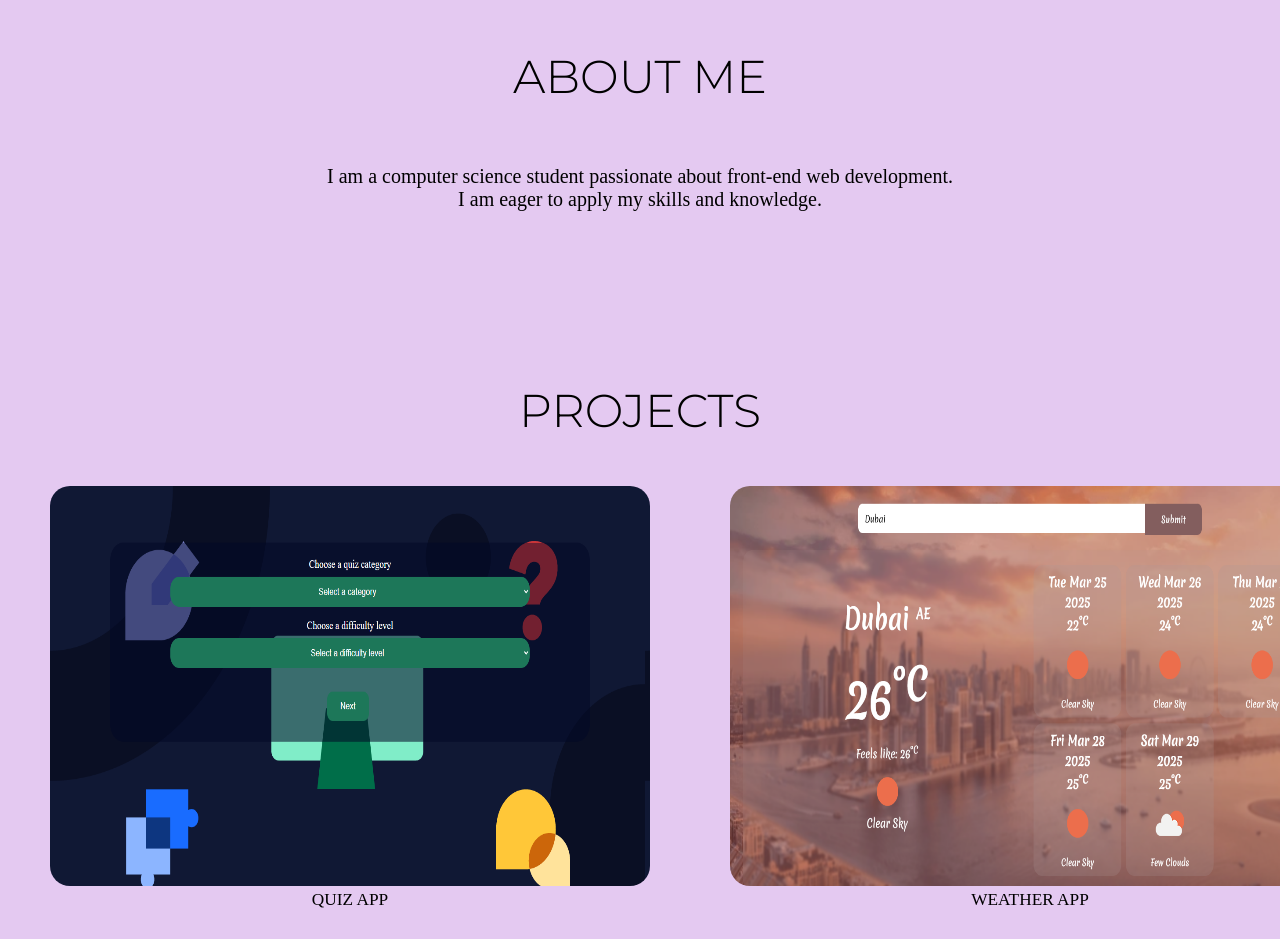
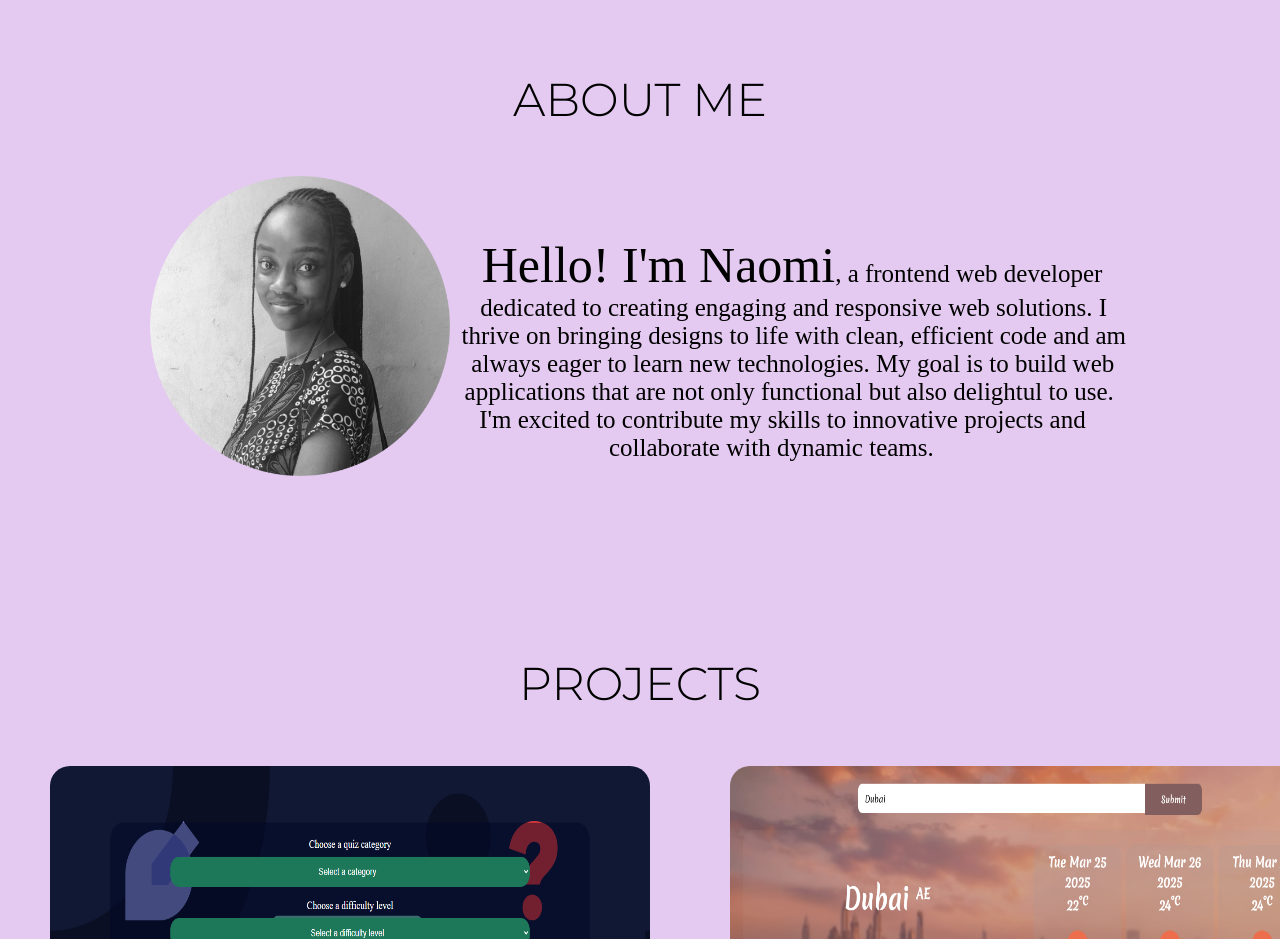
Before and after one commit to Chukwufumnaya/Naomis-web, a plain HTML site: page index.html in a window 1280 px wide. Shown: the part 681-1620 px from the top of the page. Drawn offline with Linux system fonts and the light colour scheme; a web font is replaced by a local one.

Commit message:
Refactor code structure for improved readability and maintainability

```diff
--- a/index.html
+++ b/index.html
@@ -24,29 +24,37 @@
         <a href="#contact">CONTACT</a>
       </div>
     </div>
-    <div id="title">
+    <section id="title">
       <h1>NAOMI OKELUE</h1>
       <h3>Front-end Developer</h3>
-    </div>
+    </section>
+
     <nav class="navbar">
       <a href="#about" title="About">ABOUT</a>
       <a href="#projects" title="Projects">PROJECTS</a>
       <a href="#technology" title="Technology">TECHNOLOGY</a>
       <a href="#contact" title="Contact">CONTACT</a>
     </nav>
-    <div id="about">
+
+    <section id="about">
       <h1>ABOUT ME</h1>
-      <p class="aboutParagraph">I am a computer science student passionate about front-end web development. <br> I am
-        eager to apply my skills and knowledge.
+
+      <div class="aboutParagraphContainer">
+        <img src="profile.png" alt="Naomi" class="profile">
+      <p class="aboutParagraph">
+        <span class="hugetext"> Hello! I'm Naomi</span>, a frontend web developer dedicated to creating engaging and responsive web
+        solutions. I thrive on bringing designs to life with clean, efficient code and am always eager to learn new
+        technologies. My goal is to build web applications that are not only functional but also delightul to use. I'm
+        excited to contribute my skills to innovative projects and collaborate with dynamic teams.
       </p>
-    </div>
+      </div>
+    </section>
 
-    <div id="projects">
+    <section id="projects">
       <h1>PROJECTS</h1>
       <div class="projects-grouped">
         <figure>
-          <a href="./projects/quiz-app/quiz.html" target="_blank"><img src="./thumbnails/quiz.png"
-              alt="quiz app"></a>
+          <a href="./projects/quiz-app/quiz.html" target="_blank"><img src="./thumbnails/quiz.png" alt="quiz app"></a>
           <figcaption>
             QUIZ APP
           </figcaption>
@@ -59,9 +67,9 @@
           </figcaption>
         </figure>
       </div>
-    </div>
+    </section>
 
-    <div id="technology">
+    <section id="technology">
       <h1>TECHNOLOGY</h1>
       <div class="tech">
         <div class="each-tech">
@@ -85,8 +93,9 @@
           <p>REACT</p>
         </div>
       </div>
-    </div>
-    <div id="contact">
+    </section>
+
+    <section id="contact">
       <h1>CONNECT WITH ME</h1>
       <div class="flex-contact">
         <div class="each-connection">
@@ -107,7 +116,7 @@
       </div>
       <p class="findMe">Find my resume <a href="Naomi's Resume.pdf" target="_blank" class="resume">here</a>
       </p>
-    </div>
+    </section>
   </main>
 
 </body>
--- a/style/style.css
+++ b/style/style.css
@@ -63,11 +63,31 @@ h3 {
   background-color: #c0a2ce;
 }
 
+.aboutParagraphContainer {
+  width: 1000px;
+  margin: auto;
+ padding: 10px;
+}
+
+.profile {
+  width: 300px;
+  object-fit: cover;
+  float: left;
+  margin-right: 10px;
+  shape-outside: circle(50%);
+}
+
 .aboutParagraph {
   font-family: 'Sorts Mill Goudy';
-  font-size: 20px;
+  font-size: 25px;
   margin-top: 60px;
   text-align: center;
+}
+
+
+
+.hugetext {
+  font-size: 50px;
 }
 
 .findMe {
```
Also changed, not shown: profile.png (added), 2 other files.
